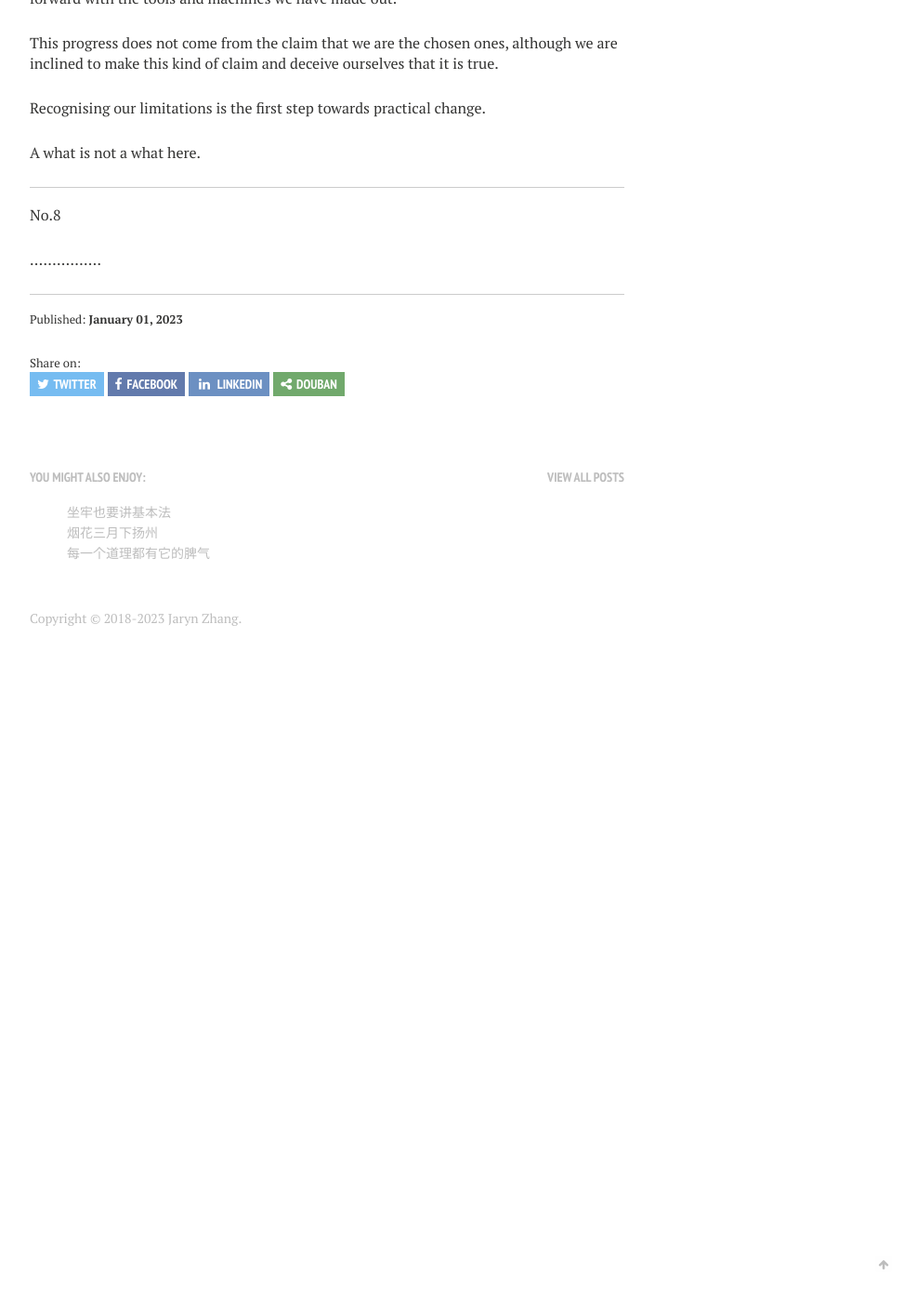
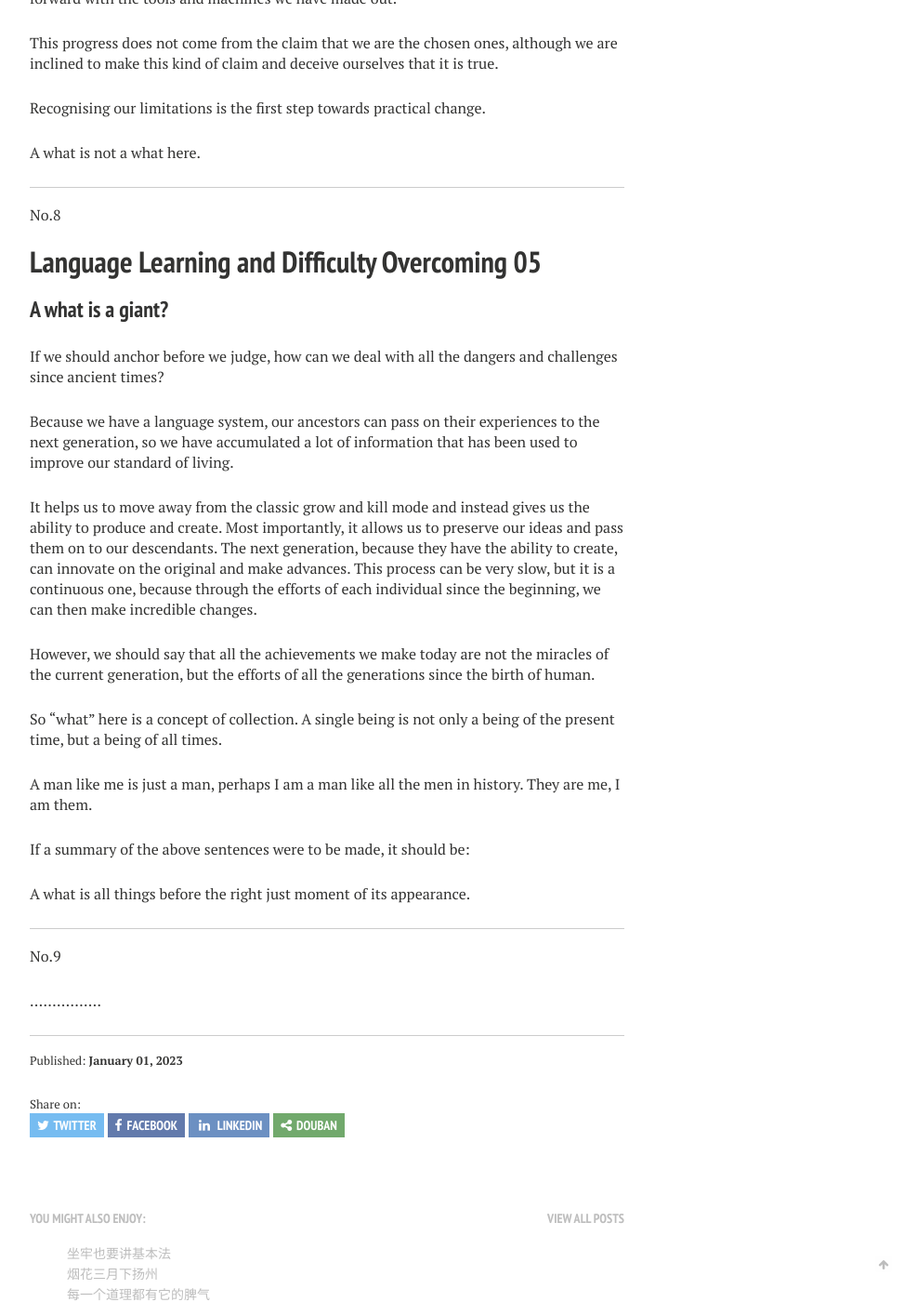
Before and after one commit to jarynzhang/jarynzhang.github.io, a Jekyll site: the page built from _posts/2023-01-01-未单发文章存档02.md, in a window 1280 px wide and 1400 px high, scrolled down 16284 px. Shown: the whole window at 93% size, without its empty margins (288-1275 px from the left). Built offline with Jekyll 4.4.1, drawn with Linux system fonts in a browser that asks for light colours; nearby versions of some CDN libraries; our own code applies the rules of GitHub Pages for plain Markdown files; before the commit the page ends 17007 px from its top, so only the background shows below that.

Commit message:
may usual

```diff
--- a/_posts/2023-01-01-未单发文章存档02.md
+++ b/_posts/2023-01-01-未单发文章存档02.md
@@ -555,6 +555,52 @@ A what is not a what here.
 
 No.8
 
+# Language Learning and Difficulty Overcoming 05
+
+
+
+### A what is a giant?
+
+
+
+If we should anchor before we judge, how can we deal with all the dangers and challenges since ancient times?
+
+
+
+Because we have a language system, our ancestors can pass on their experiences to the next generation, so we have accumulated a lot of information that has been used to improve our standard of living.
+
+
+
+It helps us to move away from the classic grow and kill mode and instead gives us the ability to produce and create. Most importantly, it allows us to preserve our ideas and pass them on to our descendants. The next generation, because they have the ability to create, can innovate on the original and make advances. This process can be very slow, but it is a continuous one, because through the efforts of each individual since the beginning, we can then make incredible changes.
+
+
+
+However, we should say that all the achievements we make today are not the miracles of the current generation, but the efforts of all the generations since the birth of human.
+
+
+
+So "what" here is a concept of collection. A single being is not only a being of the present time, but a being of all times.
+
+
+
+A man like me is just a man, perhaps I am a man like all the men in history. They are me, I am them.
+
+
+
+If a summary of the above sentences were to be made, it should be:
+
+
+
+A what is all things before the right just moment of its appearance.
+
+
+
+
+
+---
+
+No.9
+
 
 
 ................
```
Also changed, not shown: 1 other file.
